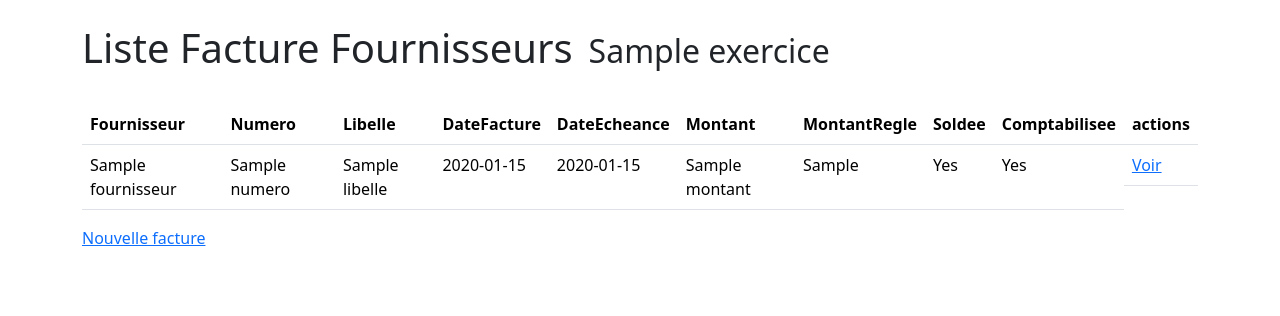
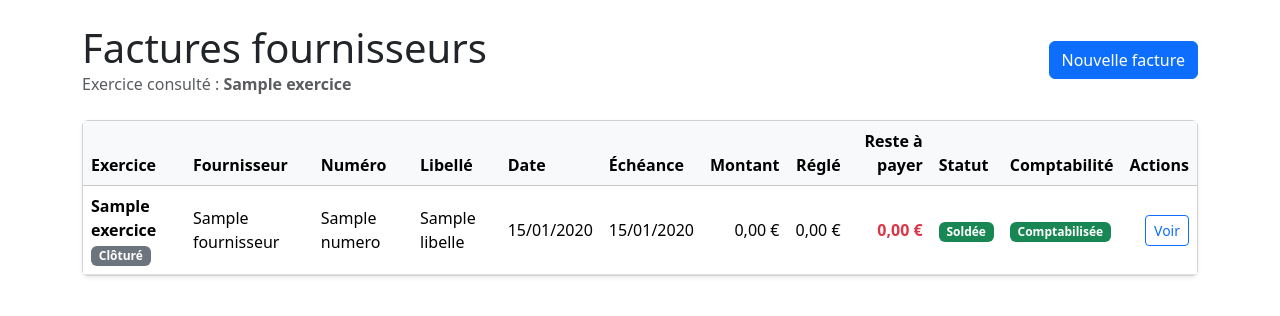
Before and after one commit to FrancisLibs/Syndic, a Symfony app: template templates/facture_fournisseur/index.html.twig in a window 1280 px wide. Shown: the part 56-372 px from the top of the page. Run offline with Twig, Linux system fonts and the light colour scheme; the template is opened without the code that fills it: most values are stand-ins (such as "Sample title", 1, 10 or a date in 2020); some libraries are stand-ins or nearby versions.

Commit message:
Fin des tests de fonctionnement. Phase 5 : validation complète de la clôture et harmonisation de la gestion des exercices

```diff
--- a/templates/facture_fournisseur/index.html.twig
+++ b/templates/facture_fournisseur/index.html.twig
@@ -1,69 +1,269 @@
 {% extends 'base.html.twig' %}
 
-{% block title %}FactureFournisseur index
+{% block title %}
+	Factures fournisseurs
 {% endblock %}
 
 {% block body %}
-	<div class="d-flex justify-content-start align-items-baseline gap-3 mb-4">
-		<h1>Liste Facture Fournisseurs</h1>
-		<h2>{{ exercice.nom }}</h2>
+
+	<div class="d-flex justify-content-between align-items-center mb-4">
+
+		<div>
+			<h1 class="mb-0">
+				Factures fournisseurs
+			</h1>
+
+			<p class="text-muted mb-0">Exercice consulté : <strong>{{ exercice.nom }}</strong></p>
 		</div>
 
+		<a
+			class="btn btn-primary"
+			href="{{ path('app_facture_fournisseur_new') }}"
+		>
+			Nouvelle facture
+		</a>
 
-	<table class="table">
-		<thead>
+	</div>
+
+	<div class="card shadow-sm">
+		<div class="card-body p-0">
+
+			<div class="table-responsive">
+
+				<table class="table table-hover align-middle mb-0">
+
+					<thead class="table-light">
 						<tr>
+							<th>Exercice</th>
 							<th>Fournisseur</th>
-				<th>Numero</th>
-				<th>Libelle</th>
-				<th>DateFacture</th>
-				<th>DateEcheance</th>
-				<th>Montant</th>
-				<th>MontantRegle</th>
-				<th>Soldee</th>
-				<th>Comptabilisee</th>
-				<th>actions</th>
+							<th>Numéro</th>
+							<th>Libellé</th>
+							<th>Date</th>
+							<th>Échéance</th>
+							<th class="text-end">Montant</th>
+							<th class="text-end">Réglé</th>
+							<th class="text-end">Reste à payer</th>
+							<th>Statut</th>
+							<th>Comptabilité</th>
+							<th class="text-end">Actions</th>
 						</tr>
 					</thead>
+
 					<tbody>
+
 						{% for facture in factures %}
+
 							<tr>
-					<td>{{ facture.fournisseur.nom }}</td>
-					<td>{{ facture.numero }}</td>
-					<td>{{ facture.libelle }}</td>
-					<td>{{ facture.dateFacture ? facture.dateFacture|date('Y-m-d') : '' }}</td>
-					<td>{{ facture.dateEcheance ? facture.dateEcheance|date('Y-m-d') : '' }}</td>
-					<td>{{ facture.montant }}</td>
-					<td>{{ facture.montantRegle }}</td>
-					<td>{{ facture.soldee ? 'Yes' : 'No' }}</td>
-					<td>{{ facture.comptabilisee ? 'Yes' : 'No' }}</td>
-					<td class="d-flex gap-2">
-						<a href="{{ path('app_facture_fournisseur_show', {'id': facture.id}) }}">Voir</a>
 
-						{% if not facture.comptabilisee %}
-							<a href="{{ path('app_facture_fournisseur_edit', {'id': facture.id}) }}">
-								Editer
+								<td>
+									<div class="fw-semibold">
+										{{ facture.exercice.nom }}
+									</div>
+
+									{% if facture.exercice.cloture %}
+										<span class="badge bg-secondary">
+											Clôturé
+										</span>
+									{% elseif facture.exercice.actif %}
+										<span class="badge bg-success">
+											Actif
+										</span>
+									{% else %}
+										<span class="badge bg-light text-dark border">
+											Ouvert
+										</span>
+									{% endif %}
+								</td>
+
+								<td>
+									{{ facture.fournisseur.nom }}
+								</td>
+
+								<td>
+									{{ facture.numero }}
+								</td>
+
+								<td>
+									{{ facture.libelle }}
+								</td>
+
+								<td>
+									{{ facture.dateFacture
+										? facture.dateFacture|date('d/m/Y')
+										: '—'
+									}}
+								</td>
+
+								<td>
+									{{ facture.dateEcheance
+										? facture.dateEcheance|date('d/m/Y')
+										: '—'
+									}}
+								</td>
+
+								<td class="text-end text-nowrap">
+									{{ facture.montant|number_format(2, ',', ' ') }}
+									€
+								</td>
+
+								<td class="text-end text-nowrap">
+									{{ facture.montantRegle|number_format(2, ',', ' ') }}
+									€
+								</td>
+
+								<td class="text-end fw-semibold text-nowrap">
+
+									{% if facture.resteAPayer > 0 %}
+
+										<span class="text-danger">
+											{{ facture.resteAPayer|number_format(2, ',', ' ') }}
+											€
+										</span>
+
+									{% else %}
+
+										<span class="text-success">
+											0,00 €
+										</span>
+
+									{% endif %}
+
+								</td>
+
+								<td>
+
+									{% if facture.soldee %}
+
+										<span class="badge bg-success">
+											Soldée
+										</span>
+
+									{% elseif facture.montantRegle > 0 %}
+
+										<span class="badge bg-warning text-dark">
+											Partiellement réglée
+										</span>
+
+									{% else %}
+
+										<span class="badge bg-danger">
+											À régler
+										</span>
+
+									{% endif %}
+
+								</td>
+
+								<td>
+
+									{% if facture.comptabilisee %}
+
+										<span class="badge bg-success">
+											Comptabilisée
+										</span>
+
+									{% else %}
+
+										<span class="badge bg-warning text-dark">
+											À comptabiliser
+										</span>
+
+									{% endif %}
+
+								</td>
+
+								<td>
+
+									<div class="d-flex justify-content-end gap-2">
+
+										<a
+											class="btn btn-sm btn-outline-primary"
+											href="{{ path(
+												'app_facture_fournisseur_show',
+												{
+													id: facture.id
+												}
+											) }}"
+										>
+											Voir
 										</a>
+
+										{% if
+											not facture.comptabilisee
+											and not facture.exercice.cloture
+										%}
+
+											<a
+												class="btn btn-sm btn-outline-secondary"
+												href="{{ path(
+													'app_facture_fournisseur_edit',
+													{
+														id: facture.id
+													}
+												) }}"
+											>
+												Modifier
+											</a>
+
 										{% endif %}
-						<div class="me-3">
-							{% if  not facture.soldee %}
-								<form method="post" action="{{ path( 'app_facture_fournisseur_regler', { id: facture.id } ) }}">
-									<button class="btn btn-success btn-sm">
-										Régler la facture
+
+										{% if not facture.soldee %}
+
+											<form
+												method="post"
+												action="{{ path(
+													'app_facture_fournisseur_regler',
+													{
+														id: facture.id
+													}
+												) }}"
+											>
+
+												<input
+													type="hidden"
+													name="_token"
+													value="{{ csrf_token(
+														'regler_facture_' ~ facture.id
+													) }}"
+												>
+
+												<button
+													type="submit"
+													class="btn btn-sm btn-success"
+												>
+													Régler
 												</button>
+
 											</form>
+
 										{% endif %}
+
 									</div>
+
+								</td>
+
+							</tr>
+
+						{% else %}
+
+							<tr>
+								<td
+									colspan="12"
+									class="text-center text-muted py-4"
+								>
+									Aucune facture fournisseur trouvée
 								</td>
 							</tr>
-			{% else %}
-				<tr>
-					<td colspan="10">Aucune facture trouvée</td>
-				</tr>
+
 						{% endfor %}
+
 					</tbody>
+
 				</table>
 
-	<a href="{{ path('app_facture_fournisseur_new') }}">Nouvelle facture</a>
+			</div>
+
+		</div>
+	</div>
 
 {% endblock %}
```
Also changed, not shown: src/Controller/ComptabiliteController.php (+1 -9 lines), src/Controller/FactureFournisseurController.php (+52 -17 lines), src/Controller/OperationController.php (+21 -35 lines), src/Controller/PaiementController.php (+23 -6 lines), src/Repository/FactureFournisseurRepository.php (+30 -0 lines), src/Repository/OperationRepository.php (+9 -6 lines), src/Repository/PaiementRepository.php (+8 -5 lines), src/Service/ReglementFactureFournisseurService.php (+29 -7 lines), templates/cloture/regularisations.html.twig (+12 -12 lines), templates/cloture/soldes_reportables.html.twig (+7 -7 lines), templates/comptabilite/index.html.twig (deleted, +0 -20 lines), templates/comptabilite/journal_operations.html.twig (renamed from templates/operation/index.html.twig, +4 -20 lines), templates/facture_fournisseur/new.html.twig (+5 -2 lines). Lines whose indentation alone changed are shown as unchanged.
